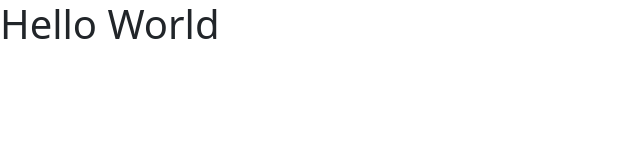
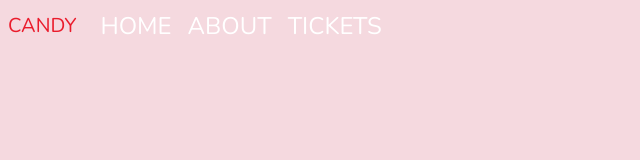
Before and after one commit to RunyararoMucheche/Museum_of_candy, a plain HTML site: page index.html in a window 1280 px wide. Shown: the whole page, without its empty margins (0-640 px from the left). Drawn offline with nearby package versions, Linux system fonts and the light colour scheme.

Commit message:
Add navbar and style background and nav links

```diff
--- a/app.css
+++ b/app.css
@@ -0,0 +1,18 @@
+body {
+  background-color: #f5d9df;
+  font-family: "Nunito", sans-serif;
+}
+
+#main-navbar {
+  font-size: 1.5rem;
+  font-weight: 100;
+}
+
+#main-navbar .nav-link {
+  color: white;
+}
+
+#main-navbar .nav-link:hover,
+#main-navbar .navbar-brand {
+  color: #ea1c2c;
+}
--- a/index.html
+++ b/index.html
@@ -19,7 +19,34 @@
     <title>Museum Of Candy</title>
   </head>
   <body>
-    <h1>Hello World</h1>
+    <nav
+      id="main-navbar"
+      class="navbar navbar-dark navbar-expand-md py-0 px-2 fixed-top"
+    >
+      <a href="#" class="navbar-brand">CANDY</a>
+      <button
+        class="navbar-toggler"
+        data-bs-toggle="collapse"
+        data-bs-target="#nav-links"
+        aria-label="Toggle navigation"
+      >
+        <span class="navbar-toggler-icon"></span>
+      </button>
+      <div class="collapse navbar-collapse" id="nav-links">
+        <ul class="navbar-nav">
+          <li class="nav-item">
+            <a href="#" class="nav-link">HOME</a>
+          </li>
+          <li class="nav-item">
+            <a href="#" class="nav-link">ABOUT</a>
+          </li>
+          <li class="nav-item">
+            <a href="#" class="nav-link">TICKETS</a>
+          </li>
+        </ul>
+      </div>
+    </nav>
+
     <script
       src="https://cdn.jsdelivr.net/npm/@popperjs/core@2.11.8/dist/umd/popper.min.js"
       integrity="sha384-I7E8VVD/ismYTF4hNIPjVp/Zjvgyol6VFvRkX/vR+Vc4jQkC+hVqc2pM8ODewa9r"
```
